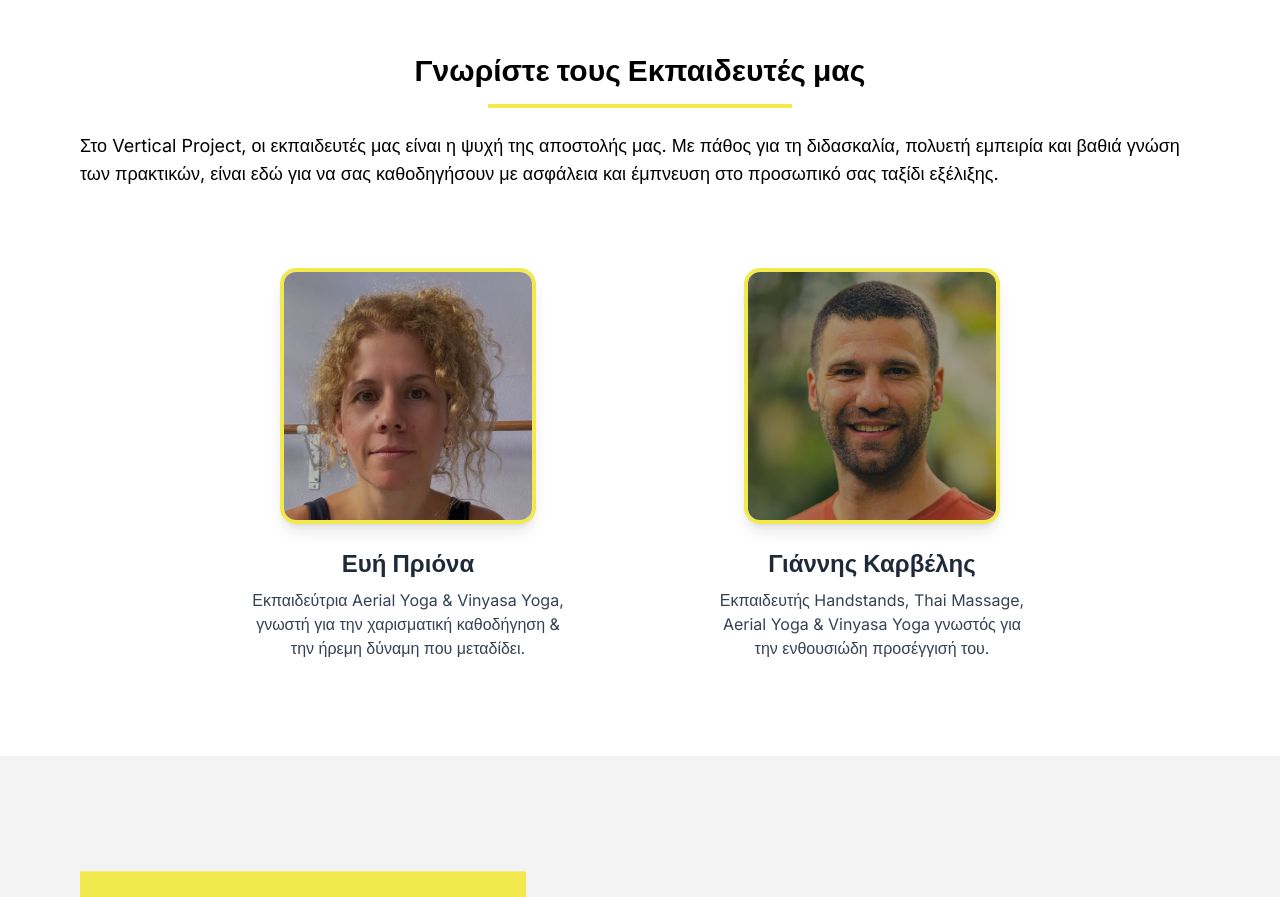
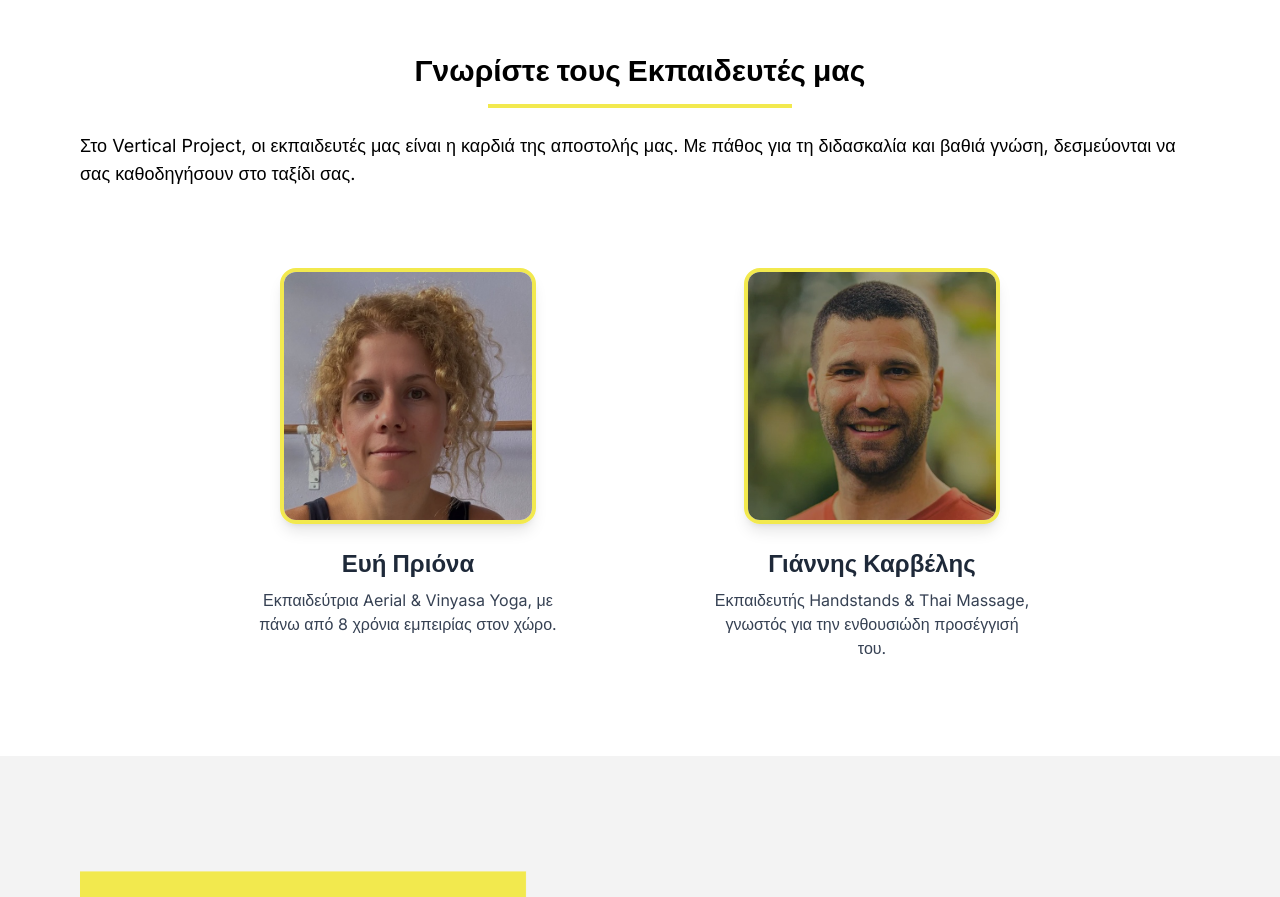
Before and after one commit to Tsagiannoudis/vertical-project, a Next.js app: page / in a window 1280 px wide. Shown: the part 1700-2597 px from the top of the page. Built offline with nearby package versions, Linux system fonts and the light colour scheme.

Commit message:
instructors linked

```diff
--- a/src/components/aboutUs/MissionSection.tsx
+++ b/src/components/aboutUs/MissionSection.tsx
@@ -13,7 +13,7 @@ const MissionSection = () => {
             Εκπαίδευση που Εμπνέει, Κοινότητα που Στηρίζει
           </p>
           <p className="mt-4 max-w-3xl text-lg text-gray-700 mx-auto leading-relaxed">
-            Στο Vertical Project, η αποστολή μας είναι να προσφέρουμε εκπαιδευτικά προγράμματα υψηλού επιπέδου που δίνουν στους δασκάλους τα εφόδια, την αυτοπεποίθηση και την έμπνευση να ξεχωρίσουν. Πιστεύουμε σε μια ολιστική προσέγγιση της κίνησης και της διδασκαλίας, χτίζοντας μια δυνατή κοινότητα που μοιράζεται το ίδιο πάθος για εξέλιξη.
+            Στο Vertical Project, στόχος μας είναι να προσφέρουμε εκπαιδευτικά προγράμματα υψηλού επιπέδου που δίνουν στους δασκάλους τα εφόδια, την αυτοπεποίθηση και την έμπνευση να ξεχωρίσουν. Πιστεύουμε σε μια ολιστική προσέγγιση της κίνησης και της διδασκαλίας, χτίζοντας μια δυνατή κοινότητα που μοιράζεται το ίδιο πάθος για εξέλιξη.
           </p>
         </div>
       </div>
--- a/src/components/aboutUs/TeamSection.tsx
+++ b/src/components/aboutUs/TeamSection.tsx
@@ -5,7 +5,7 @@ import Image from 'next/image';
 const teamMembers = [
   {
     id: 1,
-    name: "Ευή Πριόνα",
+    name: "Εύη Πριόνα",
     description: "Εκπαιδεύτρια Aerial Yoga & Vinyasa Yoga",
     photo: "/instructors/eviPriona.jpg",
     bio: 'Η Εύη Πριόνα είναι πιστοποιημένη δασκάλα Yoga Alliance USA της Aerial yoga και της Yoga από το 2018. Ασχολείται με τις εναέριες τέχνες από το 2015 και διδάσκει Aerial Yoga, Aerial Silks, Yoga και Prenatal/Postnatal μέχρι και σήμερα. Είναι ιδρύτρια της σχολής Αιώρησις στην Θεσσαλονίκη από το 2021. Μέσα από τα μαθήματα της προτρέπει τους μαθητές της να αποκτίσουν γνώση, καλές σχέσεις με το σώμα τους και να αναπτύξτουν το αίσθημα της ασφάλειας.',
--- a/src/components/home/Instructors.tsx
+++ b/src/components/home/Instructors.tsx
@@ -1,18 +1,21 @@
 import Image from "next/image";
+import Link from "next/link";
 
 const instructors = [
   {
     id: 1,
+    slug: "evi-priona",
     name: "Ευή Πριόνα",
     description:
-      "Εκπαιδεύτρια Aerial Yoga & Vinyasa Yoga, γνωστή για την χαρισματική καθοδήγηση & την ήρεμη δύναμη που μεταδίδει.",
+      "Εκπαιδεύτρια Aerial & Vinyasa Yoga, με πάνω από 8 χρόνια εμπειρίας στον χώρο.",
     photo: "/instructors/eviPriona.jpg",
   },
   {
     id: 2,
+    slug: "giannis-karvelis",
     name: "Γιάννης Καρβέλης",
     description:
-      "Εκπαιδευτής Handstands, Thai Massage, Aerial Yoga & Vinyasa Yoga γνωστός για την ενθουσιώδη προσέγγισή του.",
+      "Εκπαιδευτής Handstands & Thai Massage, γνωστός για την ενθουσιώδη προσέγγισή του.",
     photo: "/instructors/johnKarvelis.jpg",
   },
 ];
@@ -27,10 +30,9 @@ export default function Instructors() {
             <hr className="border-[#f2e94e] border-2 mt-4 w-76 mx-auto justify-center mb-6" />
           </h2>
           <p className="text-lg md:text-left">
-            Στο Vertical Project, οι εκπαιδευτές μας είναι η ψυχή της αποστολής
-            μας. Με πάθος για τη διδασκαλία, πολυετή εμπειρία και βαθιά γνώση
-            των πρακτικών, είναι εδώ για να σας καθοδηγήσουν με ασφάλεια και
-            έμπνευση στο προσωπικό σας ταξίδι εξέλιξης.
+            Στο Vertical Project, οι εκπαιδευτές μας είναι η καρδιά της αποστολής
+            μας. Με πάθος για τη διδασκαλία και βαθιά γνώση, δεσμεύονται να σας
+            καθοδηγήσουν στο ταξίδι σας.
           </p>
         </div>
 
@@ -41,6 +43,7 @@ export default function Instructors() {
               className="group flex flex-col items-center text-center"
             >
               <div className="relative w-64 h-64 mb-6">
+                <Link href={`/aboutUs#${instructor.slug}`}>
                   <div className="relative w-full h-full rounded-2xl border-4 border-[#f2e94e] overflow-hidden shadow-lg transition-all duration-300 ease-in-out group-hover:scale-105 group-hover:border-8 group-hover:shadow-xl group-hover:shadow-[#f2e94e]/50">
                     <Image
                       src={instructor.photo}
@@ -49,6 +52,7 @@ export default function Instructors() {
                       className="object-cover"
                     />
                   </div>
+                </Link>
               </div>
               <h3 className="text-2xl font-semibold mb-2 text-gray-800">
                 {instructor.name}
```
Lines whose indentation alone changed are shown as unchanged.
